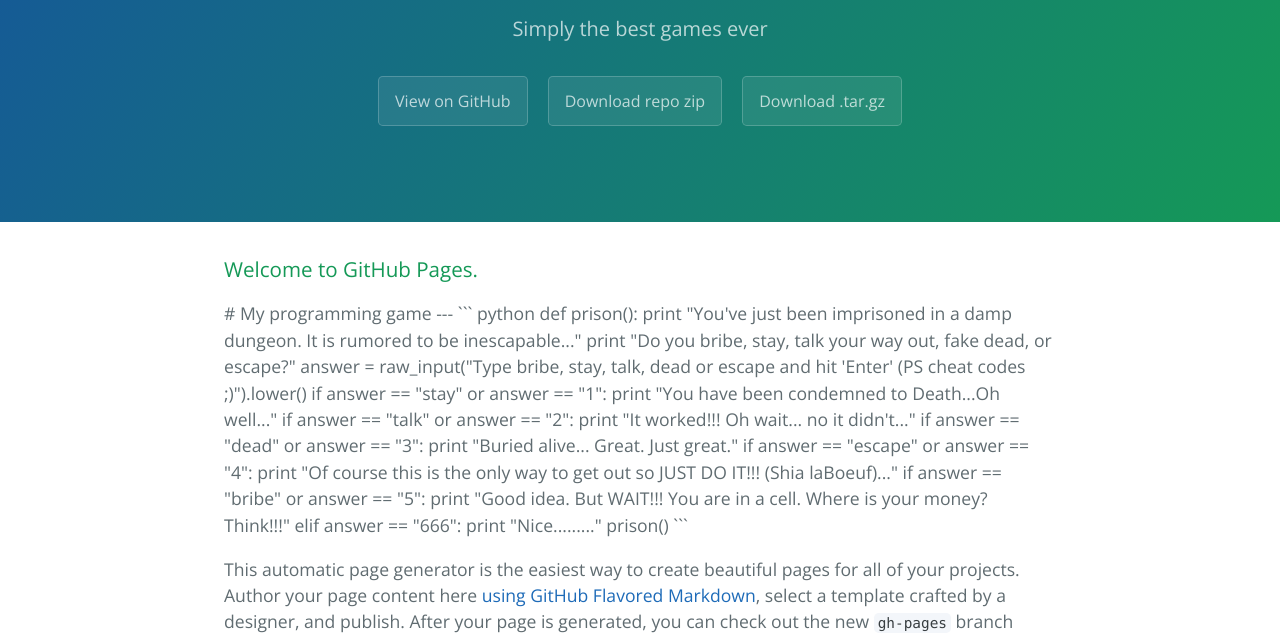
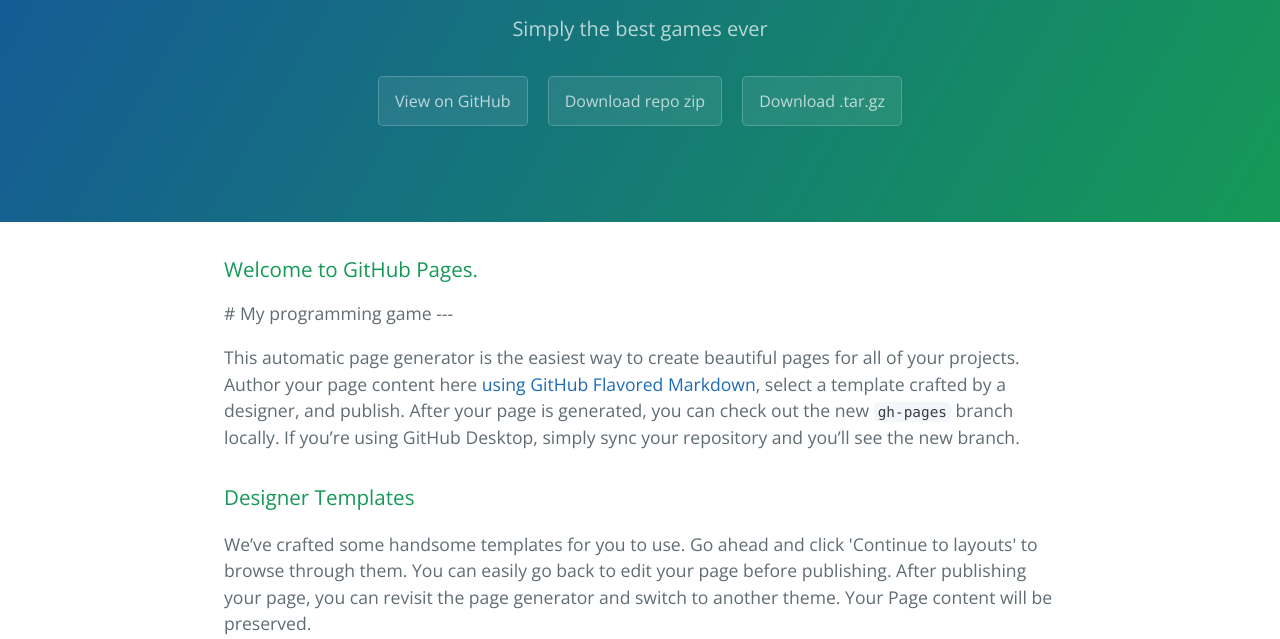
Before and after one commit to CleverProgrammer/victor_programming, a plain HTML site: page index.html in a window 1280 px wide. Shown: the part 161-800 px from the top of the page. Drawn offline with nearby package versions, Linux system fonts and the light colour scheme; a script that the page names is missing.

Commit message:
Update index.html

````diff
--- a/index.html
+++ b/index.html
@@ -25,28 +25,7 @@
 # My programming game
 ---
 
-
-``` python
-def prison():
-    print "You've just been imprisoned in a damp dungeon. It is rumored to be inescapable..."
-    print "Do you bribe, stay, talk your way out, fake dead, or escape?"
-    answer = raw_input("Type bribe, stay, talk, dead or escape and hit 'Enter' (PS cheat codes ;)").lower()
-    if answer == "stay" or answer == "1":
-        print "You have been condemned to Death...Oh well..."
-    if answer == "talk" or answer == "2":
-    	print "It worked!!! Oh wait... no it didn't..."
-    if answer == "dead" or answer == "3":
-    	print "Buried alive... Great. Just great."
-    if answer == "escape" or answer == "4":
-        print "Of course this is the only way to get out so JUST DO IT!!! (Shia laBoeuf)..."
-    if answer == "bribe" or answer == "5":
-    	print "Good idea. But WAIT!!! You are in a cell. Where is your money? Think!!!"
-
-    elif answer == "666":
-    	print "Nice........."
-
-prison()
-```
+<script src="//repl.it/embed/CEbs/0.js"></script>
 <p>This automatic page generator is the easiest way to create beautiful pages for all of your projects. Author your page content here <a href="https://guides.github.com/features/mastering-markdown/">using GitHub Flavored Markdown</a>, select a template crafted by a designer, and publish. After your page is generated, you can check out the new <code>gh-pages</code> branch locally. If you’re using GitHub Desktop, simply sync your repository and you’ll see the new branch.</p>
 
 <h3>
````
